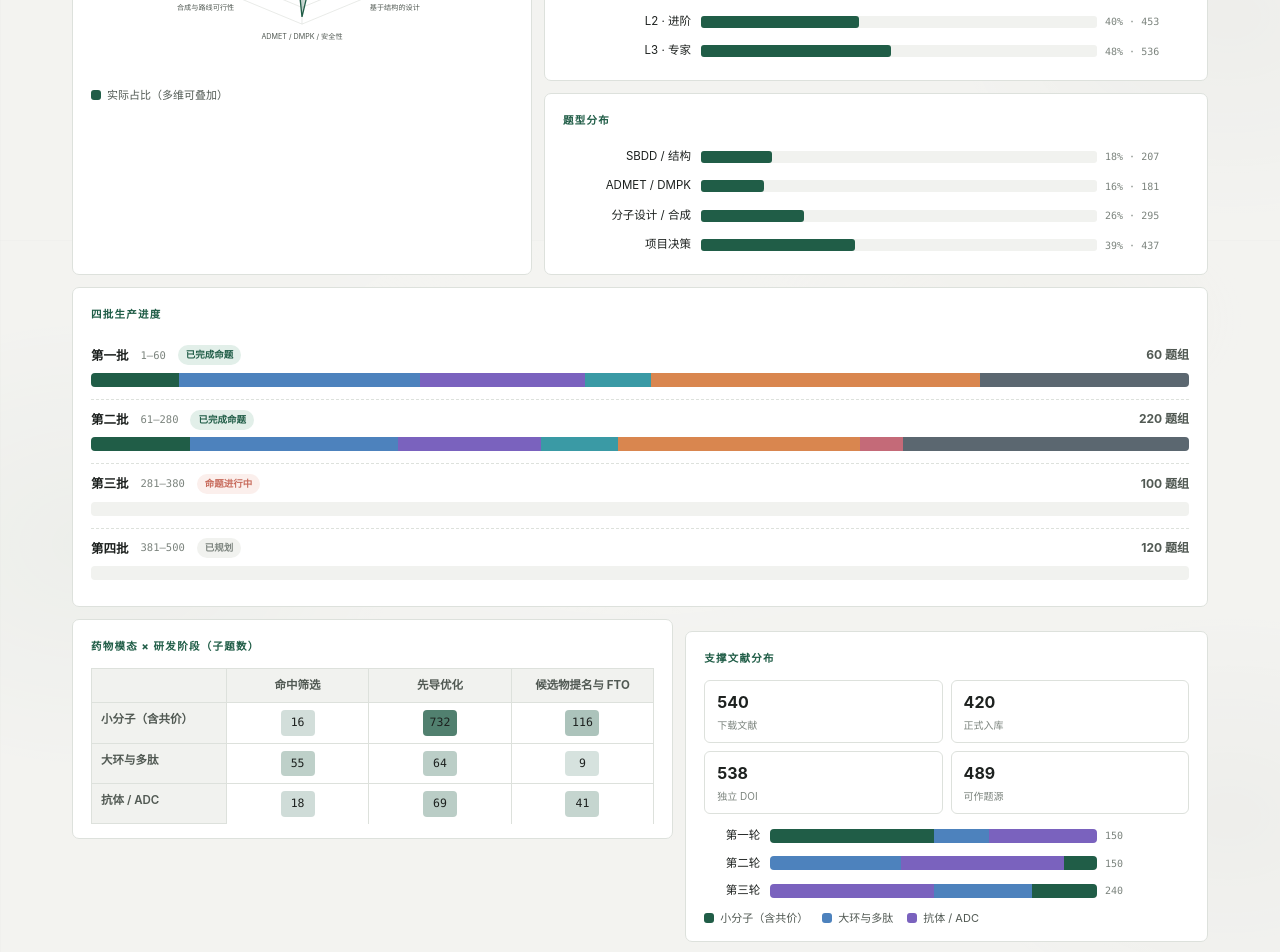
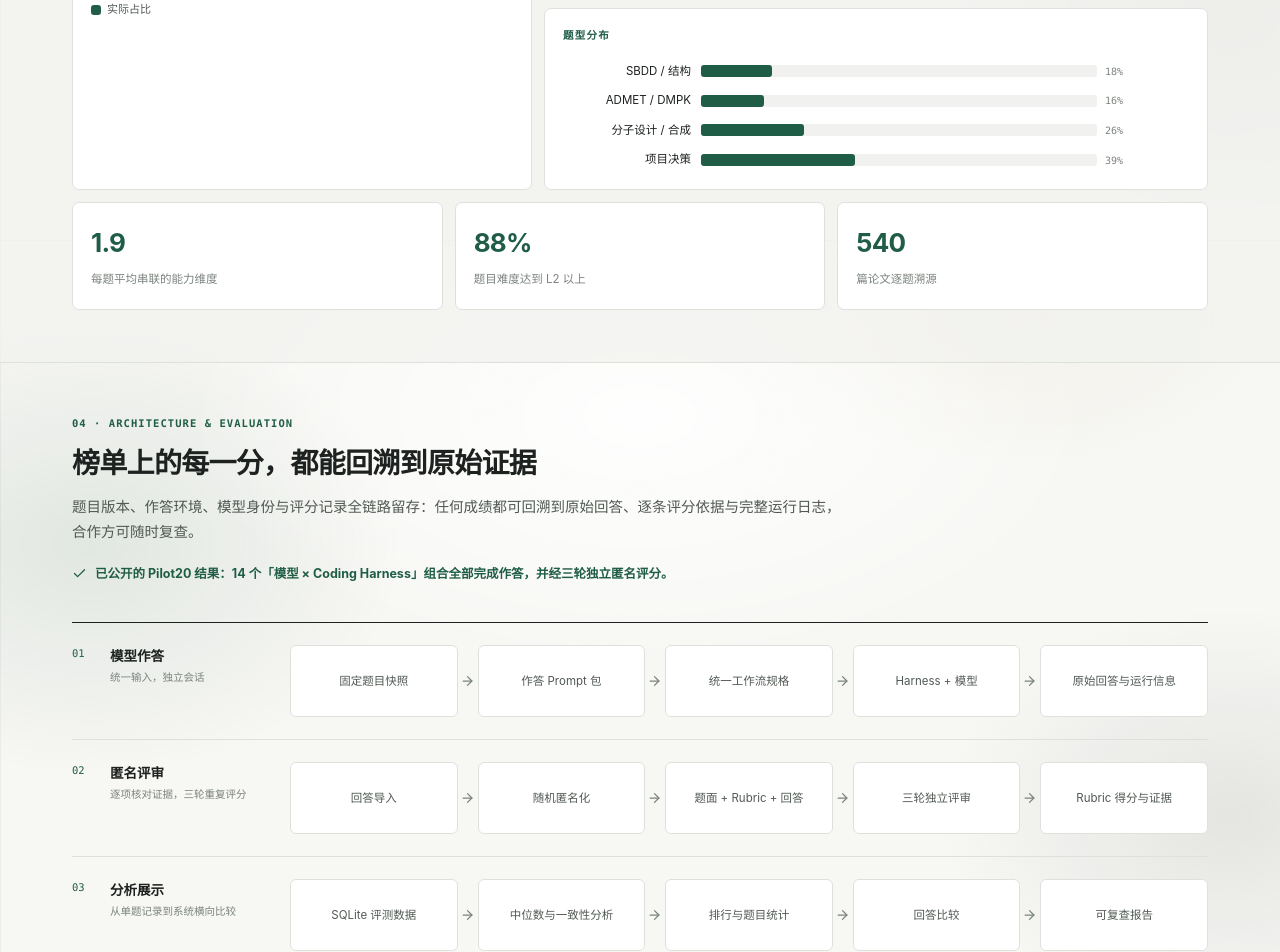
Before and after one commit to ZiChenWang114514/medchem-agent-benchmark, a React (Vite) app: page / in a window 1280 px wide. Shown: the part 2960-3912 px from the top of the page. Built offline with nearby package versions, Linux system fonts and the light colour scheme.

Commit message:
Rework diversity section into marketing style: drop internal reports (batches, cross-tab, literature detail), keep radar + percentage bars + proof strip

```diff
--- a/app/globals.css
+++ b/app/globals.css
@@ -294,47 +294,24 @@ footer { display:flex; justify-content:space-between; max-width:1180px; margin:0
 .dv-radar-card { display:flex; flex-direction:column; justify-content:center; }
 .dv-radar-ring { fill:none; stroke:var(--line); stroke-width:1; }
 .dv-radar-spoke { stroke:var(--line); stroke-width:1; }
-.dv-radar-target { fill:none; stroke:var(--muted); stroke-width:1.5; stroke-dasharray:5 4; }
 .dv-radar-actual { fill:color-mix(in srgb,var(--accent) 24%,transparent); stroke:var(--accent); stroke-width:2; }
 .dv-radar-label { fill:var(--ink-soft); font-size:11px; }
 .dv-legend { display:flex; flex-wrap:wrap; gap:14px; margin-top:8px; color:var(--ink-soft); font-size:11px; }
 .dv-legend span { display:inline-flex; align-items:center; gap:6px; }
 .dv-swatch { width:10px; height:10px; border-radius:3px; background:var(--accent); }
-.dv-swatch.is-target { background:transparent; border:1.5px dashed var(--muted); border-radius:2px; }
 .dv-group .dv-row { display:grid; grid-template-columns:128px 1fr; gap:10px; align-items:center; padding:5px 0; }
 .dv-row-name { color:var(--ink); font-size:11.5px; text-align:right; overflow-wrap:anywhere; }
 .dv-row-bars { display:grid; grid-template-columns:1fr 84px; gap:8px; align-items:center; }
 .dv-track { position:relative; height:12px; border-radius:3px; background:var(--surface-soft); overflow:visible; }
 .dv-actual { position:absolute; left:0; top:0; bottom:0; border-radius:3px; background:var(--accent); }
 .dv-nums { color:var(--muted); font-family:var(--mono); font-size:10px; white-space:nowrap; }
-.dv-batches { margin-top:12px; }
-.dv-batch { padding:9px 0 12px; border-bottom:1px dashed var(--line); }
-.dv-batch:last-child { border-bottom:0; }
-.dv-batch-head { display:flex; flex-wrap:wrap; align-items:center; gap:12px; margin-bottom:7px; font-size:12px; }
-.dv-batch-head strong { font-size:12.5px; }
-.dv-batch-range { color:var(--muted); font-family:var(--mono); font-size:10.5px; }
-.dv-batch-sets { margin-left:auto; color:var(--ink-soft); font-weight:700; }
-.dv-status { padding:2px 8px; border-radius:999px; font-size:9.5px; font-weight:700; }
-.dv-status.is-authored { background:var(--accent-soft); color:var(--accent); }
-.dv-status.is-authoring { background:var(--negative); color:var(--negative-line); }
-.dv-status.is-planned { background:var(--surface-soft); color:var(--muted); }
-.dv-stack { display:flex; height:14px; border-radius:4px; overflow:hidden; background:var(--surface-soft); }
-.dv-stack i { height:100%; }
-.dv-stack i.is-planned { background:repeating-linear-gradient(45deg,var(--line),var(--line) 5px,var(--surface-soft) 5px,var(--surface-soft) 10px); }
-.dv-bottom-grid { display:grid; grid-template-columns:1.15fr 1fr; gap:12px; margin-top:12px; align-items:start; }
-.dv-heat-wrap { overflow-x:auto; }
-.dv-heat { width:100%; min-width:0; table-layout:fixed; border-collapse:collapse; font-size:11.5px; }
-.dv-heat th, .dv-heat td { border:1px solid var(--line); padding:7px 9px; text-align:center; overflow-wrap:anywhere; }
-.dv-heat thead th { background:var(--surface-soft); color:var(--ink-soft); font-weight:700; }
-.dv-heat tbody th { background:var(--surface-soft); color:var(--ink-soft); font-weight:600; text-align:left; }
-.dv-heat td span { display:inline-block; min-width:34px; padding:3px 6px; border-radius:4px; font-family:var(--mono); font-variant-numeric:tabular-nums; }
-.dv-lit-kpis { display:grid; grid-template-columns:repeat(2,1fr); gap:8px; margin-bottom:12px; }
-.dv-lit-kpis span { display:flex; flex-direction:column; gap:1px; padding:8px 12px; border:1px solid var(--line); border-radius:6px; color:var(--muted); font-size:10px; }
-.dv-lit-kpis b { color:var(--ink); font-size:16px; }
-.dv-lit .dv-row { display:grid; grid-template-columns:56px 1fr; gap:10px; align-items:center; margin-bottom:8px; }
+.dv-proofs { display:grid; grid-template-columns:repeat(3,1fr); gap:12px; margin-top:12px; }
+.dv-proof { padding:18px; border:1px solid var(--line); border-radius:7px; background:var(--surface); }
+.dv-proof strong { display:block; font-size:26px; letter-spacing:-.03em; color:var(--accent); }
+.dv-proof span { color:var(--muted); font-size:11.5px; }
 
 /* ===== responsive ===== */
-@media(max-width:980px){.flow-lane{grid-template-columns:1fr}.flow-nodes{gap:16px}.principle-grid{grid-template-columns:repeat(2,1fr)}.dv-grid{grid-template-columns:1fr}.dv-bottom-grid{grid-template-columns:1fr}.dv-kpis{grid-template-columns:repeat(2,1fr)}.dv-kpi:nth-child(2){border-right:0}.dv-kpi:nth-child(-n+2){border-bottom:1px solid var(--line)}}
+@media(max-width:980px){.flow-lane{grid-template-columns:1fr}.flow-nodes{gap:16px}.principle-grid{grid-template-columns:repeat(2,1fr)}.dv-grid{grid-template-columns:1fr}.dv-proofs{grid-template-columns:1fr}.dv-kpis{grid-template-columns:repeat(2,1fr)}.dv-kpi:nth-child(2){border-right:0}.dv-kpi:nth-child(-n+2){border-bottom:1px solid var(--line)}}
 @media(max-width:860px){
   .site-header{grid-template-columns:1fr auto;height:auto;padding:10px 16px}
   .language-switch{grid-row:1;grid-column:2}
@@ -352,4 +329,4 @@ footer { display:flex; justify-content:space-between; max-width:1180px; margin:0
   .principle-grid{grid-template-columns:1fr 1fr}
 }
 @media(max-width:680px){.results-plot{height:auto}.score-axis,.score-grid{display:none}.result-bars{position:static;display:grid;grid-template-columns:1fr;gap:7px}.result-column{grid-template-columns:minmax(108px,34%) 1fr;grid-template-rows:28px;gap:8px;align-items:center}.result-label{grid-column:1;grid-row:1;display:grid;grid-template-columns:24px 1fr;justify-items:start;align-items:center;gap:0 5px;padding:0;text-align:left}.result-rank{grid-row:1 / 3}.result-label b{font-size:9px;white-space:nowrap;overflow:hidden;text-overflow:ellipsis;max-width:100%}.result-label small{font-size:8px;white-space:nowrap;overflow:hidden;text-overflow:ellipsis;max-width:100%}.bar-track{grid-column:2;grid-row:1;align-items:center;justify-content:flex-start;height:16px;background:var(--surface-soft)}.result-bar{align-items:center;justify-content:flex-end;width:var(--score);height:16px;min-height:0;padding:0 4px 0 0;border-radius:0 4px 4px 0}.result-bar strong{font-size:8px}.result-tip{display:none!important}}
-@media(max-width:560px){.site-header{padding:0 16px}.site-header nav{overflow-x:auto;flex-wrap:nowrap;min-width:0;scrollbar-width:none}.site-header nav::-webkit-scrollbar{display:none}.site-header nav a{white-space:nowrap}.brand span:last-child{font-size:12px}.hero,.section,.contact-section{padding-left:17px;padding-right:17px}.hero{padding-top:24px}h1{font-size:34px}.metric{grid-template-columns:100px 1fr}.results-card{padding:20px 16px 14px}.results-head{display:block}.results-facts{justify-content:flex-start;margin-top:14px}.results-caption{display:grid;gap:4px}.sample-head,.question-card summary{padding-left:18px;padding-right:18px}.sample-head{display:block}.task-count{display:inline-block;margin-top:14px}.question-card summary{grid-template-columns:36px 1fr auto;gap:9px}.question-content{padding:4px 18px 24px}.principle-grid{grid-template-columns:1fr}.principle{min-height:0}.price-row{grid-template-columns:30px 1fr}.price-row b{grid-column:2}.dv-heat th,.dv-heat td{padding:5px 4px;font-size:10.5px}.dv-heat td span{min-width:24px;padding:3px 4px}footer{display:block;padding-left:17px;padding-right:17px}footer span{display:block;margin-top:4px}}
+@media(max-width:560px){.site-header{padding:0 16px}.site-header nav{overflow-x:auto;flex-wrap:nowrap;min-width:0;scrollbar-width:none}.site-header nav::-webkit-scrollbar{display:none}.site-header nav a{white-space:nowrap}.brand span:last-child{font-size:12px}.hero,.section,.contact-section{padding-left:17px;padding-right:17px}.hero{padding-top:24px}h1{font-size:34px}.metric{grid-template-columns:100px 1fr}.results-card{padding:20px 16px 14px}.results-head{display:block}.results-facts{justify-content:flex-start;margin-top:14px}.results-caption{display:grid;gap:4px}.sample-head,.question-card summary{padding-left:18px;padding-right:18px}.sample-head{display:block}.task-count{display:inline-block;margin-top:14px}.question-card summary{grid-template-columns:36px 1fr auto;gap:9px}.question-content{padding:4px 18px 24px}.principle-grid{grid-template-columns:1fr}.principle{min-height:0}.price-row{grid-template-columns:30px 1fr}.price-row b{grid-column:2}.dv-group .dv-row{grid-template-columns:96px 1fr}footer{display:block;padding-left:17px;padding-right:17px}footer span{display:block;margin-top:4px}}
--- a/app/page.tsx
+++ b/app/page.tsx
@@ -27,7 +27,6 @@ type Diversity = {
   literature: { downloaded: number; formal: number; uniqueDoi: number; eligible: number; modality: Record<string, number>; rounds: { round: string; zh: string; en: string; downloaded: number; formal: number; modality: Record<string, number> }[] };
 };
 const dv = diversityData as Diversity;
-const DIM_COLORS = ['#205d47', '#4d82bd', '#7a62be', '#3a9aa5', '#d9864f', '#c46a78', '#8f8a4f', '#5b6770'];
 
 const copy = {
   zh: {
@@ -53,17 +52,11 @@ const copy = {
       ['Reasoning-intensive', '覆盖定量比较、因果推断、结构设计与真实研发决策。'],
       ['Expert-scored', '每个任务配备正向评分标准、严重错误扣分项与证据引用。'],
     ] as const,
-    diversityTitle: '题库与文献的多样性全景',
-    diversityText: '1,120 道已登记子题覆盖八项能力维度：项目决策与 ADMET/DMPK 占比最高，SAR 解读与分子设计紧随其后，平均每道题串联约 1.9 个维度——正是真实药化评审的思考方式。模态构成 77% 小分子 / 11% 大环多肽 / 11% 抗体 ADC，直接映射当前研发管线；近九成题目达到 L2+ 难度，专家级 L3 占 48%。',
-    diversityNote: `统计口径：截至 ${dv.generated}，280 个题组 / 1,120 道子题已完成命题并登记全部元数据，以下图表均为实际统计；第三、四批共 220 个题组按计划推进。`,
-    radarTitle: '八项能力维度的实际构成',
-    legendActual: '实际占比（多维可叠加）',
+    diversityTitle: '多样性，逼模型像专家一样交叉推理',
+    diversityText: '八项能力维度、三类药物模态、三段研发阶段、四类题型，平均每道题串联约两个维度——模型没法靠单点记忆答题，必须像药化专家一样交叉判断。这正是它同时适合评测、强化学习与 SFT 的原因。',
+    radarTitle: '八项能力维度全景',
+    legendActual: '实际占比',
     modalityTitle: '药物模态', stageTitle: '研发阶段', difficultyTitle: '难度', qTypeTitle: '题型分布',
-    batchTitle: '四批生产进度', setsUnit: '题组',
-    statusText: { AUTHORED: '已完成命题', AUTHORING: '命题进行中', PLANNED: '已规划' } as Record<string, string>,
-    crossTitle: '药物模态 × 研发阶段（子题数）',
-    litTitle: '支撑文献分布',
-    litLabels: { downloaded: '下载文献', formal: '正式入库', doi: '独立 DOI', eligible: '可作题源' },
   },
   en: {
     nav: ['Dataset', 'Results', 'Coverage', 'Diversity', 'Architecture', 'Full samples', 'Licensing'], eyebrow: 'MEDICINAL CHEMISTRY · AI TRAINING & EVALUATION',
@@ -88,17 +81,11 @@ const copy = {
       ['Reasoning-intensive', 'Quantitative comparison, causal inference, structural design, and real program decisions.'],
       ['Expert-scored', 'Positive criteria, critical-error penalties, and evidence references for every task.'],
     ] as const,
-    diversityTitle: 'A diversity panorama across tasks and literature',
-    diversityText: 'The actual composition of 1,120 registered sub-questions: program decisions and ADMET/DMPK lead the eight capability dimensions, with SAR interpretation and molecular design close behind — each question weaves about 1.9 dimensions together, the way real medicinal-chemistry reviews think. The modality mix (77% small molecules, 11% macrocycles/peptides, 11% antibodies/ADC) mirrors current pipelines; nearly 9 in 10 questions are L2+ difficulty and 48% are expert-level L3.',
-    diversityNote: `As of ${dv.generated}, 280 sets / 1,120 sub-questions are fully authored with complete metadata and every chart below shows actual registered data; batches 3–4 (220 more sets) progress on schedule.`,
-    radarTitle: 'Actual mix across eight capability dimensions',
-    legendActual: 'Actual share (multi-label)',
+    diversityTitle: 'Diversity that forces expert-style cross-reasoning',
+    diversityText: 'Eight capability dimensions, three drug modalities, three development stages and four question types — about two dimensions woven into every question. Models cannot win by single-point recall; they have to judge the way a medicinal chemist does. That is what makes the bank equally suited to evaluation, reinforcement learning, and SFT.',
+    radarTitle: 'Eight capability dimensions',
+    legendActual: 'Actual share',
     modalityTitle: 'Drug modality', stageTitle: 'Development stage', difficultyTitle: 'Difficulty', qTypeTitle: 'Question types',
-    batchTitle: 'Four-batch production', setsUnit: 'sets',
-    statusText: { AUTHORED: 'authored', AUTHORING: 'authoring', PLANNED: 'planned' } as Record<string, string>,
-    crossTitle: 'Modality × stage (sub-questions)',
-    litTitle: 'Supporting literature',
-    litLabels: { downloaded: 'downloaded', formal: 'formalized', doi: 'unique DOIs', eligible: 'question-source eligible' },
   },
 };
 
@@ -225,12 +212,6 @@ function DiversitySection({ language }: { language: Language }) {
   const t = copy[language];
   const name = (x: { zh: string; en: string }) => (language === 'zh' ? x.zh : x.en);
   const pct = (v: number) => `${Math.round(v * 100)}%`;
-  const maxCross = Math.max(...dv.crosstab.counts.flat());
-  const modColor: Record<string, string> = {};
-  dv.modalities.forEach((m) => { modColor[m.zh] = m.color; });
-  const modEn: Record<string, string> = {};
-  dv.modalities.forEach((m) => { modEn[m.zh] = m.en; });
-  const modLabel = (zhKey: string) => (language === 'zh' ? zhKey : modEn[zhKey] ?? zhKey);
 
   const size = 400; const c = size / 2; const R = 128; const SCALE = 0.5;
   const axisPt = (i: number, v: number): [number, number] => {
@@ -242,9 +223,12 @@ function DiversitySection({ language }: { language: Language }) {
     ? [['500', '题组'], ['2,000', '任务'], ['8', '能力维度'], ['540', '支撑文献']]
     : [['500', 'sets'], ['2,000', 'tasks'], ['8', 'dimensions'], ['540', 'papers']];
   const groups: [string, DimStat[]][] = [[t.modalityTitle, dv.modalities], [t.stageTitle, dv.stages], [t.difficultyTitle, dv.difficulties]];
+  const proofs = language === 'zh'
+    ? [['1.9', '每题平均串联的能力维度'], ['88%', '题目难度达到 L2 以上'], ['540', '篇论文逐题溯源']]
+    : [['1.9', 'dimensions woven into every question'], ['88%', 'of questions at L2 or above'], ['540', 'papers cited question by question']];
 
   return <section className="section soft" id="diversity">
-    <div className="section-lead"><p className="section-number">03 · DIVERSITY</p><h2>{t.diversityTitle}</h2><p>{t.diversityText}</p><p className="architecture-note"><Check size={15} />{t.diversityNote}</p></div>
+    <div className="section-lead"><p className="section-number">03 · DIVERSITY</p><h2>{t.diversityTitle}</h2><p>{t.diversityText}</p></div>
     <div className="dv-kpis">{kpis.map(([value, label]) => <div className="dv-kpi" key={label}><strong>{value}</strong><span>{label}</span></div>)}</div>
     <div className="dv-grid">
       <div className="dv-card dv-radar-card">
@@ -262,41 +246,19 @@ function DiversitySection({ language }: { language: Language }) {
           <p className="kicker">{title}</p>
           {rows.map((row) => <div className="dv-row" key={row.key}>
             <span className="dv-row-name">{name(row)}</span>
-            <div className="dv-row-bars"><div className="dv-track"><i className="dv-actual" style={{ width: pct(row.ratio) }} /></div><span className="dv-nums">{pct(row.ratio)} · {row.count}</span></div>
+            <div className="dv-row-bars"><div className="dv-track"><i className="dv-actual" style={{ width: pct(row.ratio) }} /></div><span className="dv-nums">{pct(row.ratio)}</span></div>
           </div>)}
         </div>)}
         <div className="dv-card dv-group">
           <p className="kicker">{t.qTypeTitle}</p>
           {dv.questionTypes.map((row) => <div className="dv-row" key={row.key}>
             <span className="dv-row-name">{name(row)}</span>
-            <div className="dv-row-bars"><div className="dv-track"><i className="dv-actual" style={{ width: pct(row.ratio) }} /></div><span className="dv-nums">{pct(row.ratio)} · {row.count}</span></div>
+            <div className="dv-row-bars"><div className="dv-track"><i className="dv-actual" style={{ width: pct(row.ratio) }} /></div><span className="dv-nums">{pct(row.ratio)}</span></div>
           </div>)}
         </div>
       </div>
     </div>
-    <div className="dv-card dv-batches">
-      <p className="kicker">{t.batchTitle}</p>
-      {dv.batches.map((b) => <div className="dv-batch" key={b.id}>
-        <div className="dv-batch-head"><strong>{name(b)}</strong><span className="dv-batch-range">{b.range[0]}–{b.range[1]}</span><span className={`dv-status is-${b.status.toLowerCase()}`}>{t.statusText[b.status]}</span><span className="dv-batch-sets">{b.sets || b.trackedSets || b.plannedSets} {t.setsUnit}</span></div>
-        <div className="dv-stack">{b.shares.length > 0 ? b.shares.map((s, i) => <i key={s.en} style={{ width: pct(s.ratio), background: DIM_COLORS[i % DIM_COLORS.length] }} title={`${name(s)} ${pct(s.ratio)}`} />) : <i className="is-planned" style={{ width: '100%' }} title={t.statusText[b.status]} />}</div>
-      </div>)}
-    </div>
-    <div className="dv-bottom-grid">
-      <div className="dv-card">
-        <p className="kicker">{t.crossTitle}</p>
-        <div className="dv-heat-wrap"><table className="dv-heat"><colgroup><col style={{ width: '24%' }} /><col style={{ width: '25.33%' }} /><col style={{ width: '25.33%' }} /><col style={{ width: '25.34%' }} /></colgroup><thead><tr><th aria-hidden="true" />{dv.crosstab.cols.map((col) => <th key={col.key}>{name(col)}</th>)}</tr></thead>
-          <tbody>{dv.crosstab.rows.map((row, ri) => <tr key={row.key}><th>{name(row)}</th>{dv.crosstab.counts[ri].map((v, ci) => <td key={ci}><span className="dv-heat-cell" style={{ background: `color-mix(in srgb, var(--accent) ${Math.round(10 + Math.sqrt(v / maxCross) * 68)}%, transparent)` }}>{v}</span></td>)}</tr>)}</tbody></table></div>
-      </div>
-      <div className="dv-card dv-lit">
-        <p className="kicker">{t.litTitle}</p>
-        <div className="dv-lit-kpis"><span><b>{dv.literature.downloaded}</b> {t.litLabels.downloaded}</span><span><b>{dv.literature.formal}</b> {t.litLabels.formal}</span><span><b>{dv.literature.uniqueDoi}</b> {t.litLabels.doi}</span><span><b>{dv.literature.eligible}</b> {t.litLabels.eligible}</span></div>
-        {dv.literature.rounds.map((r) => <div className="dv-row" key={r.round}>
-          <span className="dv-row-name">{name(r)}</span>
-          <div className="dv-row-bars"><div className="dv-stack">{Object.entries(r.modality).map(([k, v]) => <i key={k} style={{ width: pct(v / r.downloaded), background: modColor[k] ?? 'var(--line-strong)' }} title={`${modLabel(k)} ${v}`} />)}</div><span className="dv-nums">{r.downloaded}</span></div>
-        </div>)}
-        <div className="dv-legend">{dv.modalities.map((m) => <span key={m.key}><i className="dv-swatch" style={{ background: m.color }} />{name(m)}</span>)}</div>
-      </div>
-    </div>
+    <div className="dv-proofs">{proofs.map(([value, label]) => <div className="dv-proof" key={label}><strong>{value}</strong><span>{label}</span></div>)}</div>
   </section>;
 }
 
```
Also changed, not shown: 4 other files (tests, documents, lock files or other folders).
